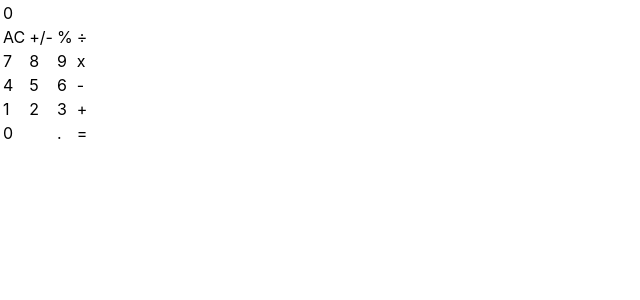
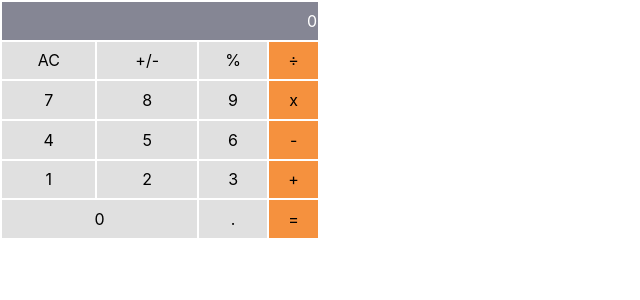
Before and after one commit to developerwaleed/Math-Magicians, a React (Create React App) app: page / in a window 1280 px wide. Shown: the top 300 px of the page, without its empty margins (0-640 px from the left). Built offline with nearby package versions, Linux system fonts and the light colour scheme.

Commit message:
Add styles to calculator

```diff
--- a/src/App.js
+++ b/src/App.js
@@ -1,5 +1,7 @@
 import './App.css';
 import Calculator from './components/Calculator';
+
+// const calculator = new Calculator();
 
 function App() {
   return (
--- /dev/null
+++ b/src/components/Calculator.css
@@ -0,0 +1,23 @@
+.calulator-container {
+    background-color: red;
+}
+
+table {
+    width: 20rem;
+    height: 15rem;
+    text-align: center;
+}
+
+.btn-type-1 {
+    background-color: #E0E0E0;
+}
+
+.result-field {
+    background-color: #858694;
+    text-align: right;
+    color: white;
+}
+
+.btn-type-3 {
+    background-color: #F5913E;
+}
--- a/src/components/Calculator.js
+++ b/src/components/Calculator.js
@@ -1,44 +1,52 @@
-import React from 'react';
+import React, { Component } from 'react';
+import './Calculator.css';
 
-export default function Calculator() {
+export default class Calculator extends Component {
+  constructor(props) {
+    super(props);
+    this.state = {};
+  }
+
+  render() {
     return (
       <div>
-      <div className="calulator-container">
+        <div>
           <table>
             <tr>
-            <td colSpan="4">0</td>
+              <td className="result-field" colSpan="4">0</td>
             </tr>
             <tr>
-            <td>AC</td>
-            <td>+/-</td>
-            <td>%</td>
-            <td>&#247;</td>
+              <td className="btn-type-1">AC</td>
+              <td className="btn-type-1">+/-</td>
+              <td className="btn-type-1">%</td>
+              <td className="btn-type-3">&#247;</td>
             </tr>
             <tr>
-            <td>7</td>
-            <td>8</td>
-            <td>9</td>
-            <td>x</td>
+              <td className="btn-type-1">7</td>
+              <td className="btn-type-1">8</td>
+              <td className="btn-type-1">9</td>
+              <td className="btn-type-3">x</td>
             </tr>
             <tr>
-            <td>4</td>
-            <td>5</td>
-            <td>6</td>
-            <td>-</td>
+              <td className="btn-type-1">4</td>
+              <td className="btn-type-1">5</td>
+              <td className="btn-type-1">6</td>
+              <td className="btn-type-3">-</td>
             </tr>
             <tr>
-            <td>1</td>
-            <td>2</td>
-            <td>3</td>
-            <td>+</td>
+              <td className="btn-type-1">1</td>
+              <td className="btn-type-1">2</td>
+              <td className="btn-type-1">3</td>
+              <td className="btn-type-3">+</td>
             </tr>
             <tr>
-            <td colSpan="2">0</td>
-            <td>.</td>
-            <td>=</td>
+              <td className="btn-type-1" colSpan="2">0</td>
+              <td className="btn-type-1">.</td>
+              <td className="btn-type-3">=</td>
             </tr>
           </table>
         </div>
       </div>
     );
   }
+}
```
Also changed, not shown: src/components/Calculator.module.css (deleted). Lines whose indentation alone changed are shown as unchanged.
